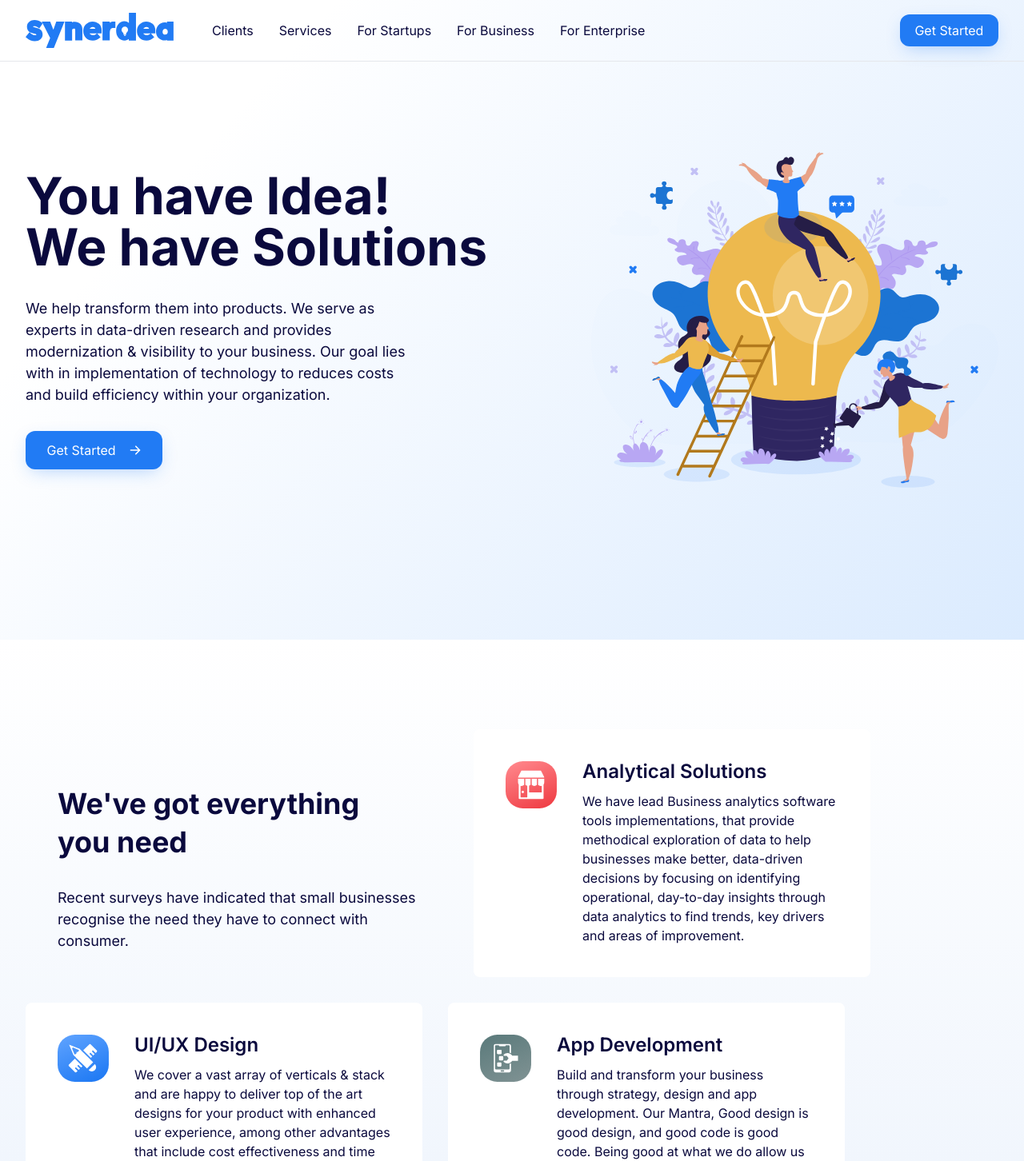
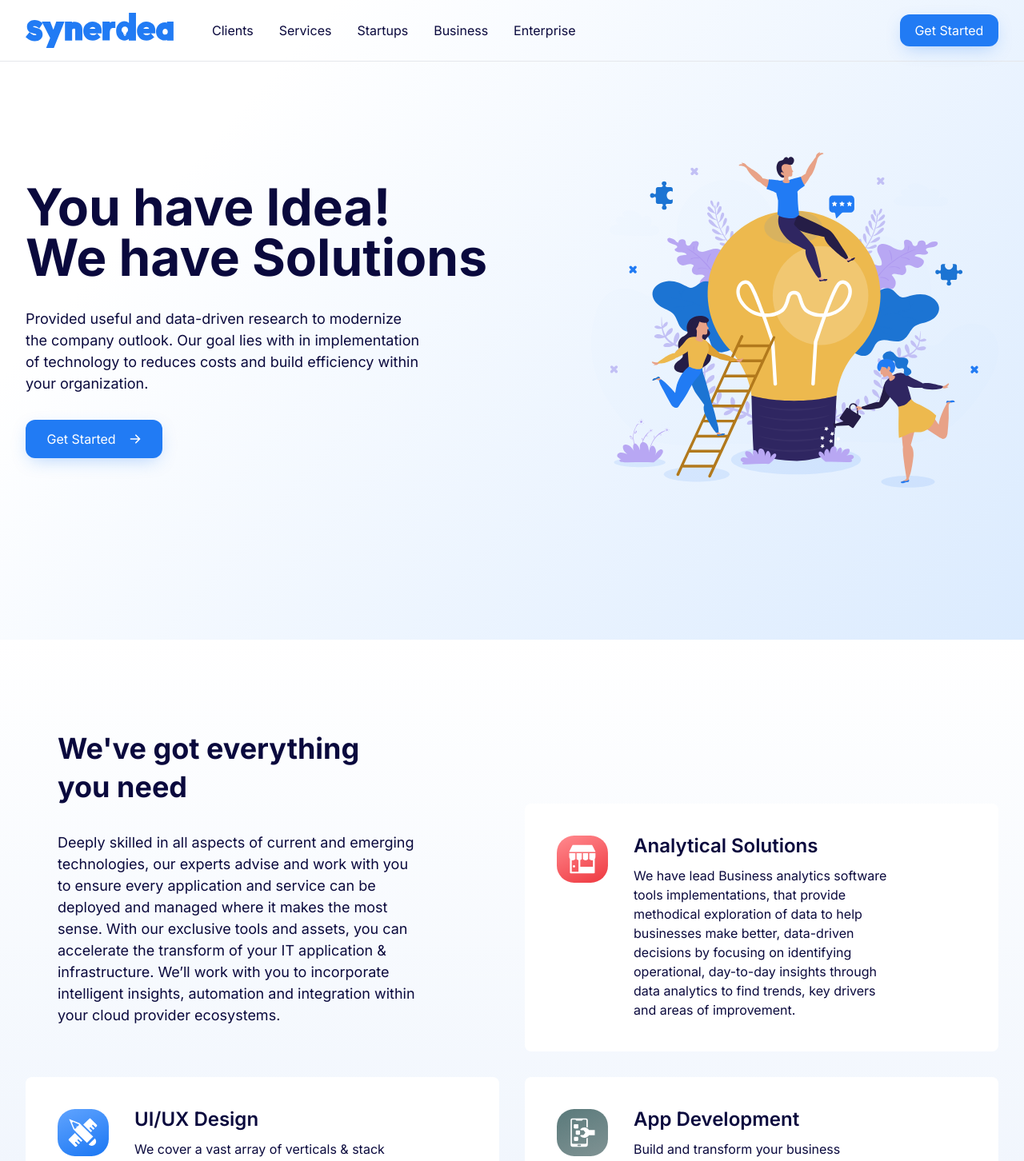
Before and after one commit to itsmuhammadismail/synerdea, a Next.js app: page / in a window 1280 px wide. Shown: the top 1452 px of the page at 80% size. Built offline with nearby package versions, Linux system fonts and the light colour scheme.

Commit message:
new changes

```diff
--- a/components/Drawer.js
+++ b/components/Drawer.js
@@ -16,17 +16,17 @@ export default function TemporaryDrawer({ state, toggleDrawer }) {
         </a>
         <a href="#startups">
           <li className="px-[2rem] py-[1rem] hover:bg-[#e7e7e7]">
-            For Startups
+            Startups
           </li>
         </a>
         <a href="#business">
           <li className="px-[2rem] py-[1rem] hover:bg-[#e7e7e7]">
-            For Business
+            Business
           </li>
         </a>
         <a href="#enterprise">
           <li className="px-[2rem] py-[1rem] hover:bg-[#e7e7e7]">
-            For Enterprise
+            Enterprise
           </li>
         </a>
       </ul>
--- a/components/Ecom.js
+++ b/components/Ecom.js
@@ -5,7 +5,7 @@ const Ecom = () => {
   return (
     <div className="bg-linear min-h-screen" id="services">
       <div className="max-w-[80rem] mx-auto min-h-screen px-8  lg:py-4 flex flex-col justify-center gap-8 items-center">
-        <div className="w-full flex flex-wrap gap-[2rem] mt-[6rem] items-end">
+        <div className="w-full flex flex-wrap gap-[2rem] mt-[6rem] items-end card-center">
           <Fade direction="left">
             <div className="flex-1 px-[2.5rem]">
               <h2 className="h2">
@@ -14,8 +14,14 @@ const Ecom = () => {
                 you need
               </h2>
               <p className="my-8 max-w-[28rem] text-[1.125rem] ">
-                Recent surveys have indicated that small businesses recognise
-                the need they have to connect with consumer.
+                Deeply skilled in all aspects of current and emerging
+                technologies, our experts advise and work with you to ensure
+                every application and service can be deployed and managed where
+                it makes the most sense. With our exclusive tools and assets,
+                you can accelerate the transform of your IT application &
+                infrastructure. We’ll work with you to incorporate intelligent
+                insights, automation and integration within your cloud provider
+                ecosystems.
               </p>
             </div>
           </Fade>
@@ -27,7 +33,7 @@ const Ecom = () => {
             />
           </Fade>
         </div>
-        <div className="w-full flex flex-wrap gap-[2rem]">
+        <div className="w-full flex flex-wrap gap-[2rem] card-center">
           <Fade direction="left">
             <Store
               heading="UI/UX Design"
@@ -43,7 +49,7 @@ const Ecom = () => {
             />
           </Fade>
         </div>
-        <div className="w-full flex-wrap flex gap-[2rem]">
+        <div className="w-full flex-wrap flex gap-[2rem] card-center">
           <Fade direction="left">
             <Store
               heading="Infrastructure"
@@ -59,11 +65,11 @@ const Ecom = () => {
             />
           </Fade>
         </div>
-        <div className="w-full flex-wrap flex gap-[2rem] mb-[6rem]">
+        <div className="w-full flex-wrap flex gap-[2rem] mb-[6rem] card-center">
           <Fade direction="left">
             <Store
               heading="Cloud ERP"
-              para="Specializing in the Implementation of ERP’s in Manufacturing and Distribution sectors, including implementation/configuration of off-market products including Salesforce, Oracle, Microsoft Dynamics or home grown generic solutions that provides the solutions, processes and tools to assist you to manage your data and gain insights into your business"
+              para="Specializing in the Implementation of ERP’s in Manufacturing and Distribution sectors, including implementation/configuration of off-market products including Salesforce, Oracle, Microsoft Dynamics or home grown generic solutions."
               img="/images/store/store_man.svg"
             />
           </Fade>
--- a/components/Footer.js
+++ b/components/Footer.js
@@ -15,13 +15,13 @@ const Footer = () => {
                 <li className="text-white">Services</li>
               </a>
               <a href="">
-                <li className="text-white">For Startups</li>
+                <li className="text-white">Startups</li>
               </a>
               <a href="">
-                <li className="text-white">For Business</li>
+                <li className="text-white">Business</li>
               </a>
               <a href="">
-                <li className="text-white">For Enterprise</li>
+                <li className="text-white">Enterprise</li>
               </a>
             </ul>
           </div>
@@ -37,23 +37,24 @@ const Footer = () => {
                 className="h-6 grayscale hover:grayscale-0"
               />
             </a>
-            <a href="" rel="noreferrer" target="_blank">
+            <a
+              href="https://twitter.com/Synerdea"
+              rel="noreferrer"
+              target="_blank"
+            >
               <img
                 src="/social/twitter.svg"
                 alt=""
                 className="h-6 grayscale hover:grayscale-0"
               />
             </a>
-            <a href="" rel="noreferrer" target="_blank">
+            <a
+              href="https://www.linkedin.com/company/synerdea"
+              rel="noreferrer"
+              target="_blank"
+            >
               <img
-                src="/social/youtube.svg"
-                alt=""
-                className="h-6 grayscale hover:grayscale-0"
-              />
-            </a>
-            <a href="" rel="noreferrer" target="_blank">
-              <img
-                src="/social/instagram.svg"
+                src="/social/linkedin.svg"
                 alt=""
                 className="h-6 grayscale hover:grayscale-0"
               />
--- a/components/Header.js
+++ b/components/Header.js
@@ -32,13 +32,13 @@ const Header = () => {
               <li>Services</li>
             </a>
             <a href="#startups">
-              <li>For Startups</li>
+              <li>Startups</li>
             </a>
             <a href="#business">
-              <li>For Business</li>
+              <li>Business</li>
             </a>
             <a href="#enterprise">
-              <li>For Enterprise</li>
+              <li>Enterprise</li>
             </a>
           </ul>
         </div>
--- a/components/Hero.js
+++ b/components/Hero.js
@@ -12,10 +12,9 @@ const Hero = () => {
               We have Solutions
             </h1>
             <p className="text-[1.125rem] my-8 max-w-[31rem]">
-              We help transform them into products. We serve as experts in
-              data-driven research and provides modernization & visibility to
-              your business. Our goal lies with in implementation of technology
-              to reduces costs and build efficiency within your organization.
+              Provided useful and data-driven research to modernize the company
+              outlook. Our goal lies with in implementation of technology to
+              reduces costs and build efficiency within your organization.
             </p>
             <a href="#get-started">
               <BigButton />
--- a/components/Logos.js
+++ b/components/Logos.js
@@ -35,9 +35,9 @@ const Logos = () => {
         className="w-[10.5rem] grayscale opacity-40"
       />
       <img
-        src="/logos/sis.jpg"
+        src="/logos/sis.jpeg"
         alt=""
-        className="w-[8.5rem] grayscale opacity-40"
+        className="w-[12.5rem] grayscale opacity-40"
       />
     </div>
   );
--- a/components/Store.js
+++ b/components/Store.js
@@ -1,6 +1,6 @@
 const Store = ({ heading, para, img }) => {
   return (
-    <div className="bg-white flex flex-1 gap-8 py-[2.5rem] px-[2.5rem] rounded-lg items-start ">
+    <div className="bg-white flex flex-1 gap-8 py-[2.5rem] px-[2.5rem] rounded-lg items-start h-full">
       <img src={img} alt="" className="w-[4rem]" />
       <div className="flex flex-col gap-3">
         <h3 className="h3">{heading}</h3>
--- a/styles/globals.scss
+++ b/styles/globals.scss
@@ -62,3 +62,7 @@ a {
     #ffffff 100%
   );
 }
+
+.card-center > div {
+  flex: 1;
+}
```
Also changed, not shown: public/logos/sis.jpeg (added), public/social/linkedin.svg (added).
